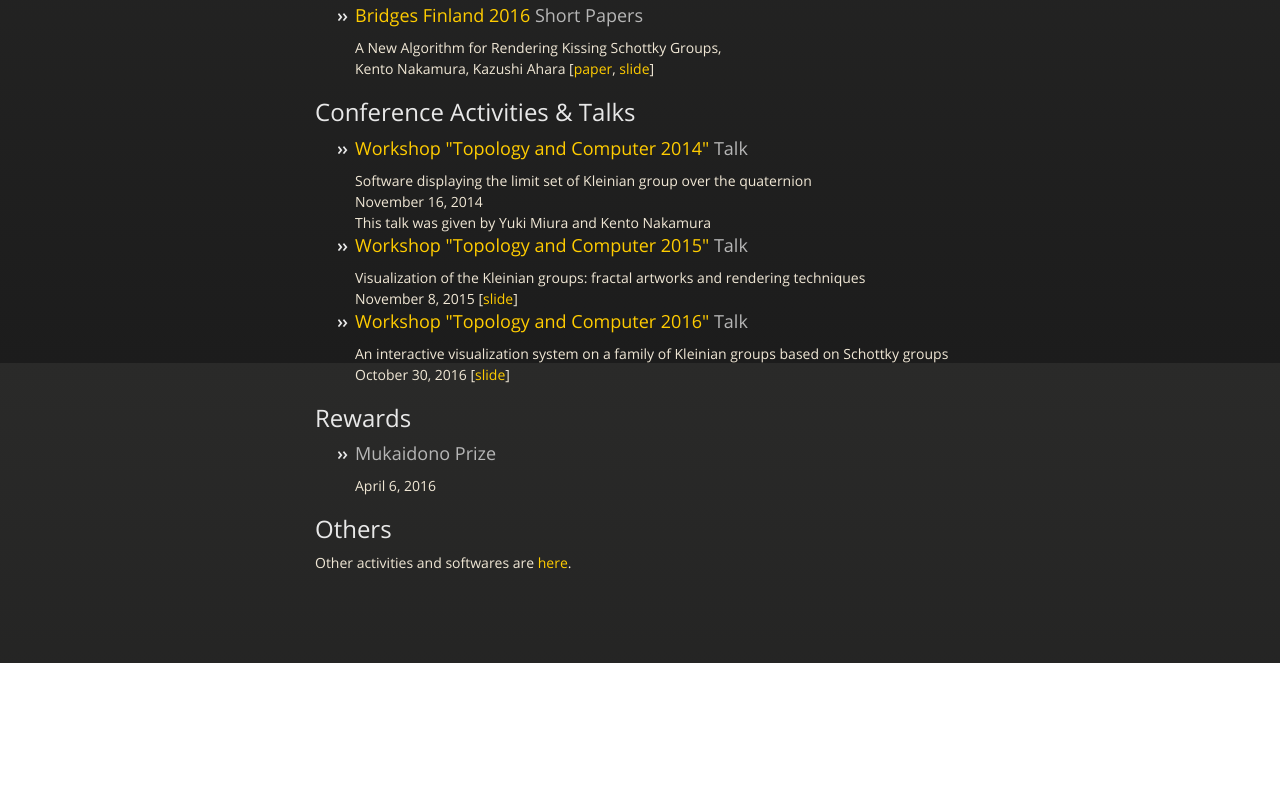
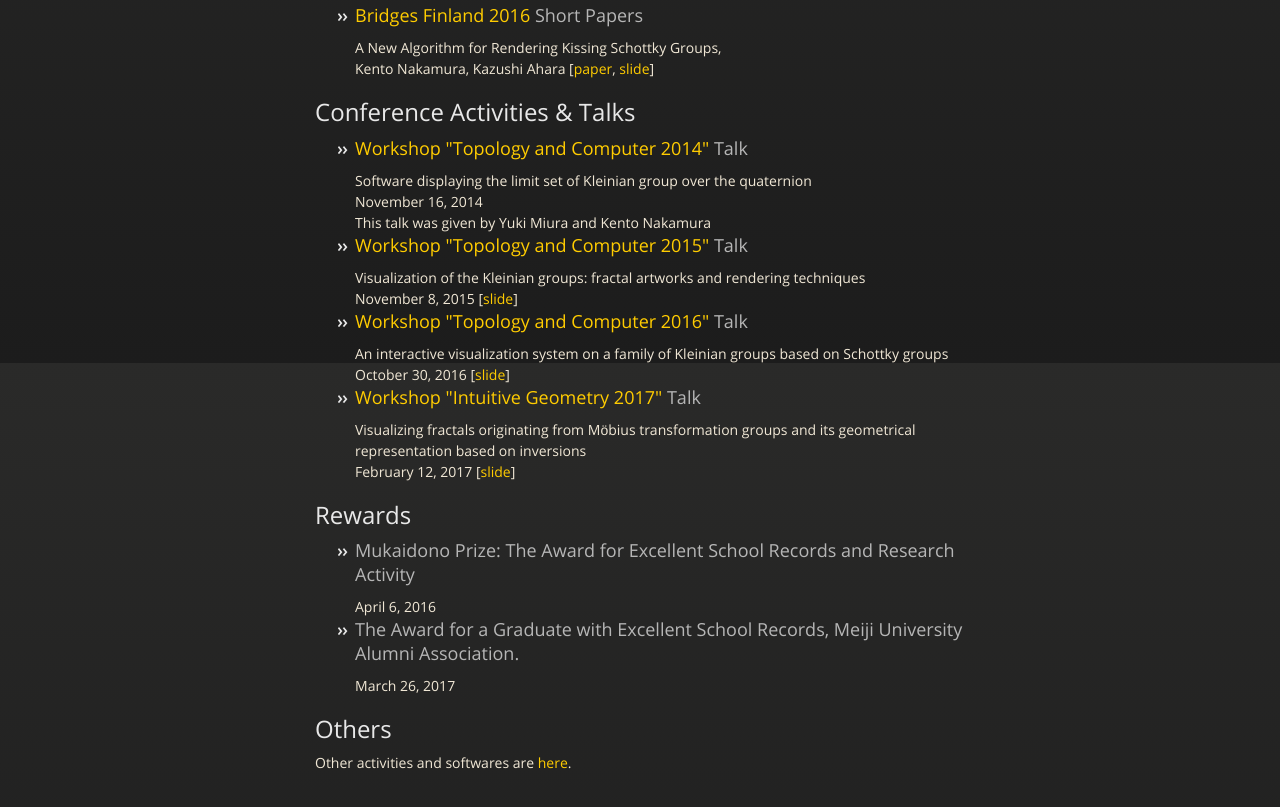
Before and after one commit to soma-arc/publications, a plain HTML site: page index.html in a window 1280 px wide. Shown: the part 437-1244 px from the top of the page. Before the commit the page ends 1100 px from the top, so only its background shows below. Drawn offline with nearby package versions, Linux system fonts and the light colour scheme.

Commit message:
Update publications

```diff
--- a/index.html
+++ b/index.html
@@ -66,14 +66,21 @@
 		An interactive visualization system on a family of Kleinian groups based on Schottky groups
 		October 30, 2016 [<a href="https://speakerdeck.com/soma_arc/an-interactive-visualization-system-on-a-family-of-kleinian-groups-based-on-schottky-groups">slide</a>]
 	    </li>
+        <li>
+		    <h3><a href="http://geom.math.se.tmu.ac.jp/modules/piCal/index.php?action=View&event_id=0000000756">Workshop "Intuitive Geometry 2017"</a> Talk</h3>
+		    Visualizing fractals originating from Möbius transformation groups and its geometrical representation based on inversions<br>
+		    February 12, 2017 [<a href="https://speakerdeck.com/soma_arc/visualizing-fractals-originating-from-mobius-transformation-groups-and-its-geometrical-representation-based-on-inversions">slide</a>]
+	    </li>
 	</ul>
 
 	<h2>
 	    <a id="rewards" class="anchor" href="#rewards" aria-hidden="true"><span aria-hidden="true" class="octicon octicon-link"></span></a>Rewards</h2>
 	<ul>
-	    <li><h3>Mukaidono Prize</h3>
+	    <li><h3>Mukaidono Prize: The Award for Excellent School Records and Research Activity</h3>
                 April 6, 2016
 	    </li>
+        <li><h3>The Award for a Graduate with Excellent School Records, Meiji University Alumni Association.</h3>
+            March 26, 2017
 	</ul>
 	<h2>
 	    Others
```
